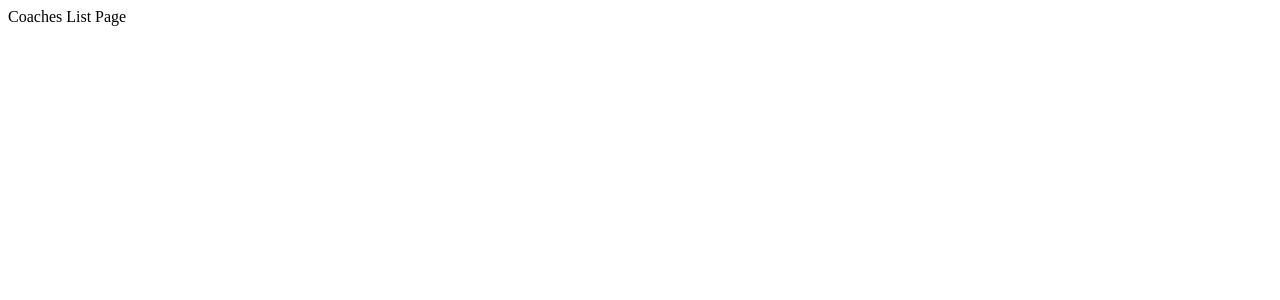
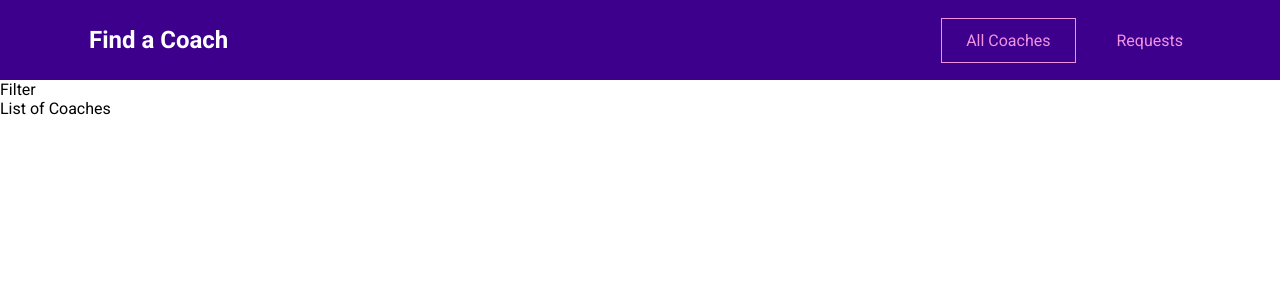
Before and after one commit to rkrohne1991/Find-a-Coach---Vue.js-Vite, a Vue app: page /coaches in a window 1280 px wide. Shown: the top 300 px of the page. Built offline with nearby package versions, Linux system fonts and the light colour scheme.

Commit message:
Working on the Main Layout & Styling

```diff
--- a/src/App.vue
+++ b/src/App.vue
@@ -1,3 +1,28 @@
 <template>
+  <the-header />
   <router-view></router-view>
 </template>
+
+<script>
+import TheHeader from "./components/layout/TheHeader.vue";
+
+export default {
+  components: { TheHeader },
+};
+</script>
+
+<style>
+@import url("https://fonts.googleapis.com/css2?family=Roboto:wght@400;700&display=swap");
+
+* {
+  box-sizing: border-box;
+}
+
+html {
+  font-family: "Roboto", sans-serif;
+}
+
+body {
+  margin: 0;
+}
+</style>
--- /dev/null
+++ b/src/components/layout/TheHeader.vue
@@ -0,0 +1,76 @@
+<template>
+  <header>
+    <nav>
+      <h1><router-link to="/">Find a Coach</router-link></h1>
+      <ul>
+        <li><router-link to="/coaches">All Coaches</router-link></li>
+        <li><router-link to="/requests">Requests</router-link></li>
+      </ul>
+    </nav>
+  </header>
+</template>
+
+<script>
+export default {};
+</script>
+
+<style scoped>
+header {
+  width: 100%;
+  height: 5rem;
+  background-color: #3d008d;
+  display: flex;
+  justify-content: center;
+  align-items: center;
+}
+
+header a {
+  text-decoration: none;
+  color: #f391e3;
+  display: inline-block;
+  padding: 0.75rem 1.5rem;
+  border: 1px solid transparent;
+}
+
+a:active,
+a:hover,
+a.router-link-active {
+  border: 1px solid #f391e3;
+}
+
+h1 {
+  margin: 0;
+}
+
+h1 a {
+  color: white;
+  margin: 0;
+}
+
+h1 a:hover,
+h1 a:active,
+h1 a.router-link-active {
+  border-color: transparent;
+}
+
+header nav {
+  width: 90%;
+  margin: auto;
+  display: flex;
+  justify-content: space-between;
+  align-items: center;
+}
+
+header ul {
+  list-style: none;
+  margin: 0;
+  padding: 0;
+  display: flex;
+  justify-content: center;
+  align-items: center;
+}
+
+li {
+  margin: 0 0.5rem;
+}
+</style>
--- a/src/pages/coaches/CoachesList.vue
+++ b/src/pages/coaches/CoachesList.vue
@@ -1,5 +1,6 @@
 <template>
-  <div>Coaches List Page</div>
+  <section>Filter</section>
+  <section>List of Coaches</section>
 </template>
 <script>
 export default {};
```
